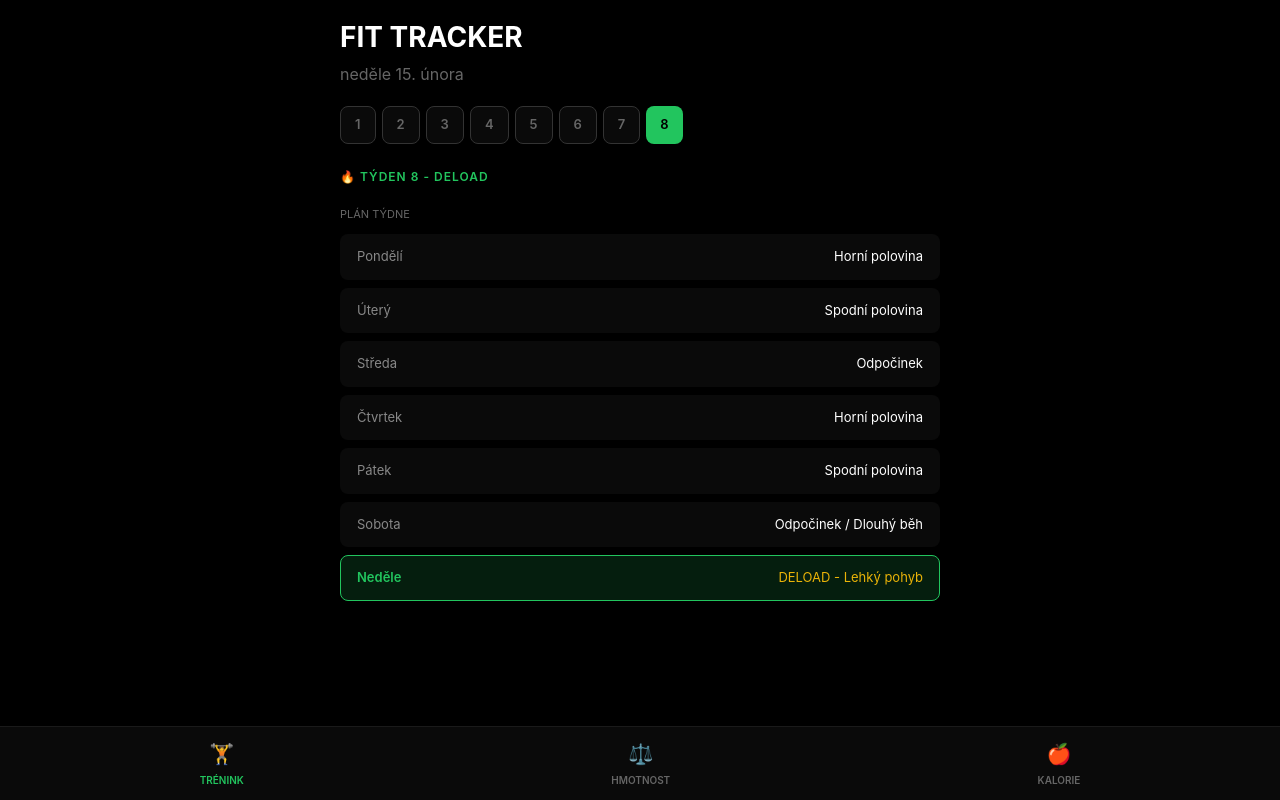
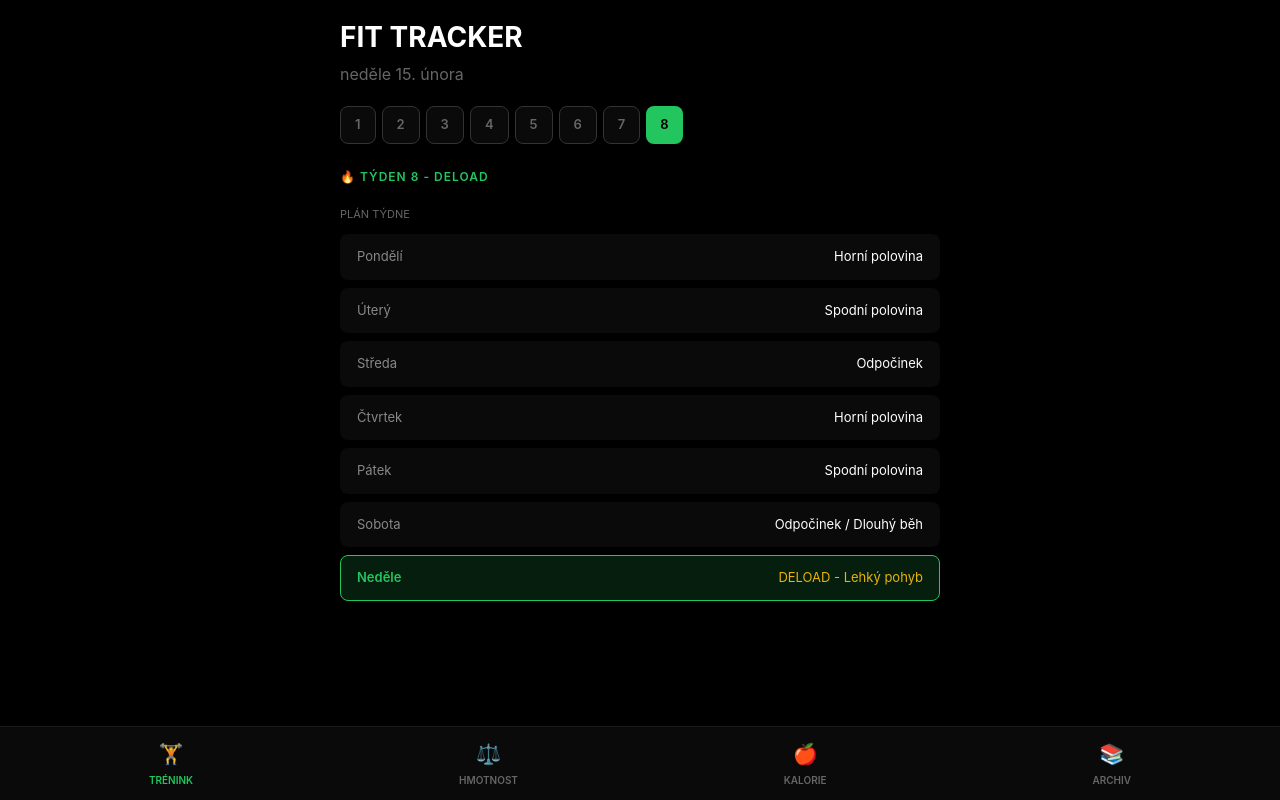
Before and after one commit to FiTomas/fit-tracker, a Next.js app: page / in a window 1280 px wide. Built offline with nearby package versions, Linux system fonts and the light colour scheme.

Commit message:
Add: archive tab with workout history

```diff
--- a/src/app/page.tsx
+++ b/src/app/page.tsx
@@ -72,7 +72,7 @@ export default function Home() {
   const [wght, setWght] = useState<WeightEntry[]>([]);
   const [meals, setMeals] = useState<MealEntry[]>([]);
   const [savedMeals, setSavedMeals] = useState<SavedMeal[]>([]);
-  const [view, setView] = useState<'workout' | 'weight' | 'food'>('workout');
+  const [view, setView] = useState<'workout' | 'weight' | 'food' | 'archive'>('workout');
   const [selWeek, setSelWeek] = useState<number | null>(null);
   const [activeDay, setActiveDay] = useState<number>(() => {
     const d = new Date().getDay();
@@ -233,7 +233,8 @@ export default function Home() {
         <p style={{ color: '#666', margin: '4px 0 20px' }}>{new Date().toLocaleDateString('cs-CZ', { weekday: 'long', day: 'numeric', month: 'long' })}</p>
 
         <div style={{ position: 'fixed', bottom: 0, left: 0, right: 0, background: '#0a0a0a', borderTop: '1px solid #1a1a1a', padding: '12px 16px', display: 'flex', justifyContent: 'space-around', zIndex: 100 }}>
-          {[{ k: 'workout', l: 'TRÉNINK', i: '🏋️' }, { k: 'weight', l: 'HMOTNOST', i: '⚖️' }, { k: 'food', l: 'KALORIE', i: '🍎' }].map(t => (
+          {
+          [{ k: 'workout', l: 'TRÉNINK', i: '🏋️' }, { k: 'weight', l: 'HMOTNOST', i: '⚖️' }, { k: 'food', l: 'KALORIE', i: '🍎' }, { k: 'archive', l: 'ARCHIV', i: '📚' }].map(t => (
             <button key={t.k} onClick={() => setView(t.k as any)} style={{ background: 'none', border: 'none', color: view === t.k ? '#22c55e' : '#666', cursor: 'pointer', fontSize: '10px', fontWeight: 600, display: 'flex', flexDirection: 'column', alignItems: 'center', gap: '4px' }}>
               <span style={{ fontSize: '20px' }}>{t.i}</span>{t.l}
             </button>
@@ -370,6 +371,18 @@ export default function Home() {
             </div>
             <h3 style={{ color: '#666', fontSize: '11px', textTransform: 'uppercase', marginBottom: '12px' }}>HISTORIE</h3>
             {wght.slice(0, 10).map(e => <div key={e.id} style={{ background: '#0a0a0a', borderRadius: '8px', padding: '12px 16px', marginBottom: '8px', display: 'flex', justifyContent: 'space-between' }}><span style={{ color: '#666' }}>{fmt(e.date)}</span><span style={{ fontWeight: 600 }}>{e.weight} kg</span></div>)}
+          </div>
+        )}
+
+        {view === 'archive' && (
+          <div>
+            <h3 style={{color: '#666', fontSize: '11px', textTransform: 'uppercase', marginBottom: '12px'}}>ARCHIV</h3>
+            {wHist.length === 0 ? <div style={{color: '#666', textAlign: 'center', padding: '40px'}}>Zatím žádné tréninky</div> :
+              wHist.slice(0, 20).map(w => {
+                const ex = exercisesList.find(e => e.id === w.exerciseId);
+                return ex ? <div key={w.id} style={{background: '#0a0a0a', borderRadius: '8px', padding: '10px 12px', marginBottom: '6px', fontSize: '12px'}}><span style={{color: '#22c55e'}}>{new Date(w.date).toLocaleDateString('cs-CZ', {day: 'numeric', month: 'short'})}</span> - {ex.name}</div> : null;
+              })
+            }
           </div>
         )}
 
```
